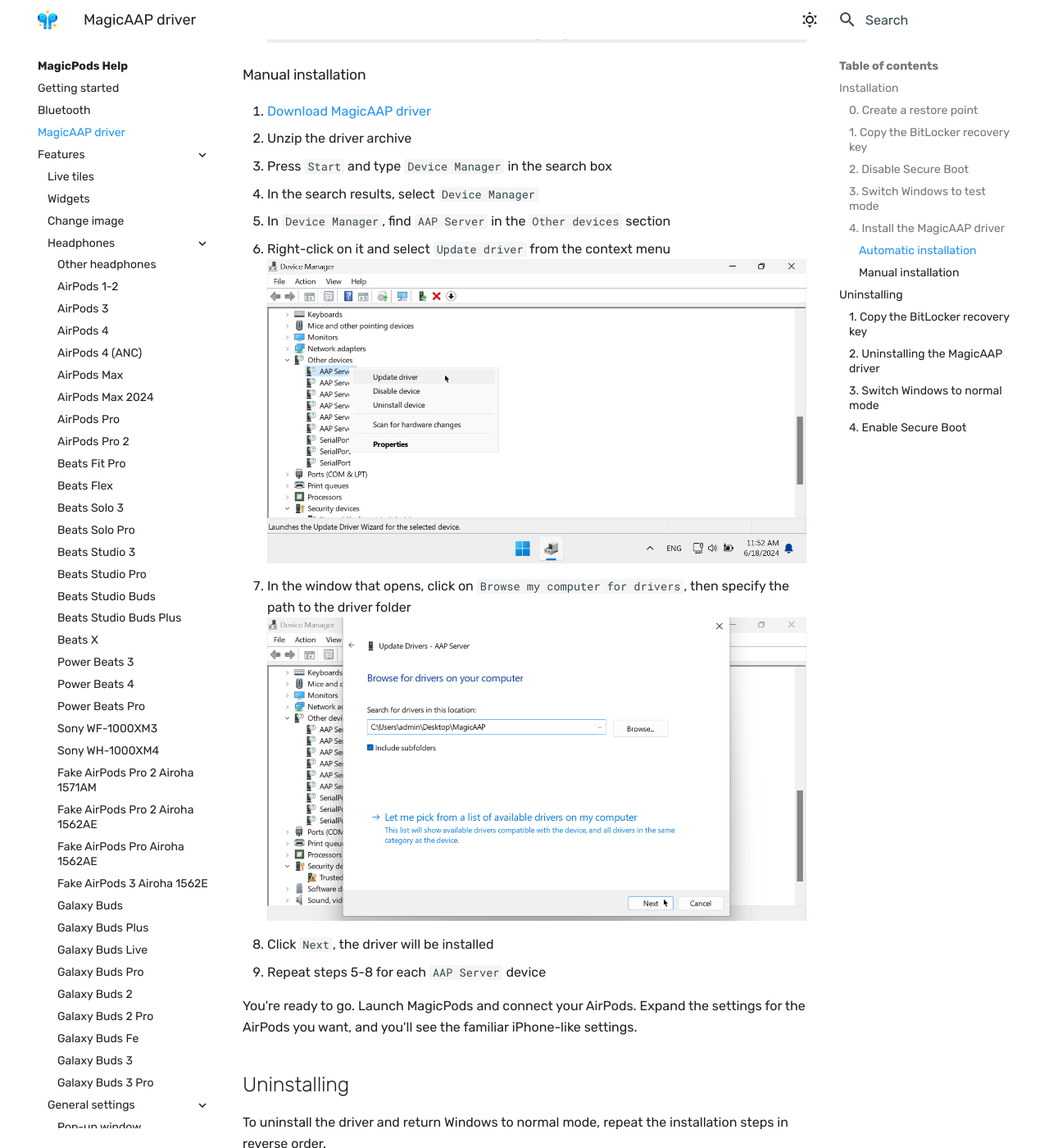
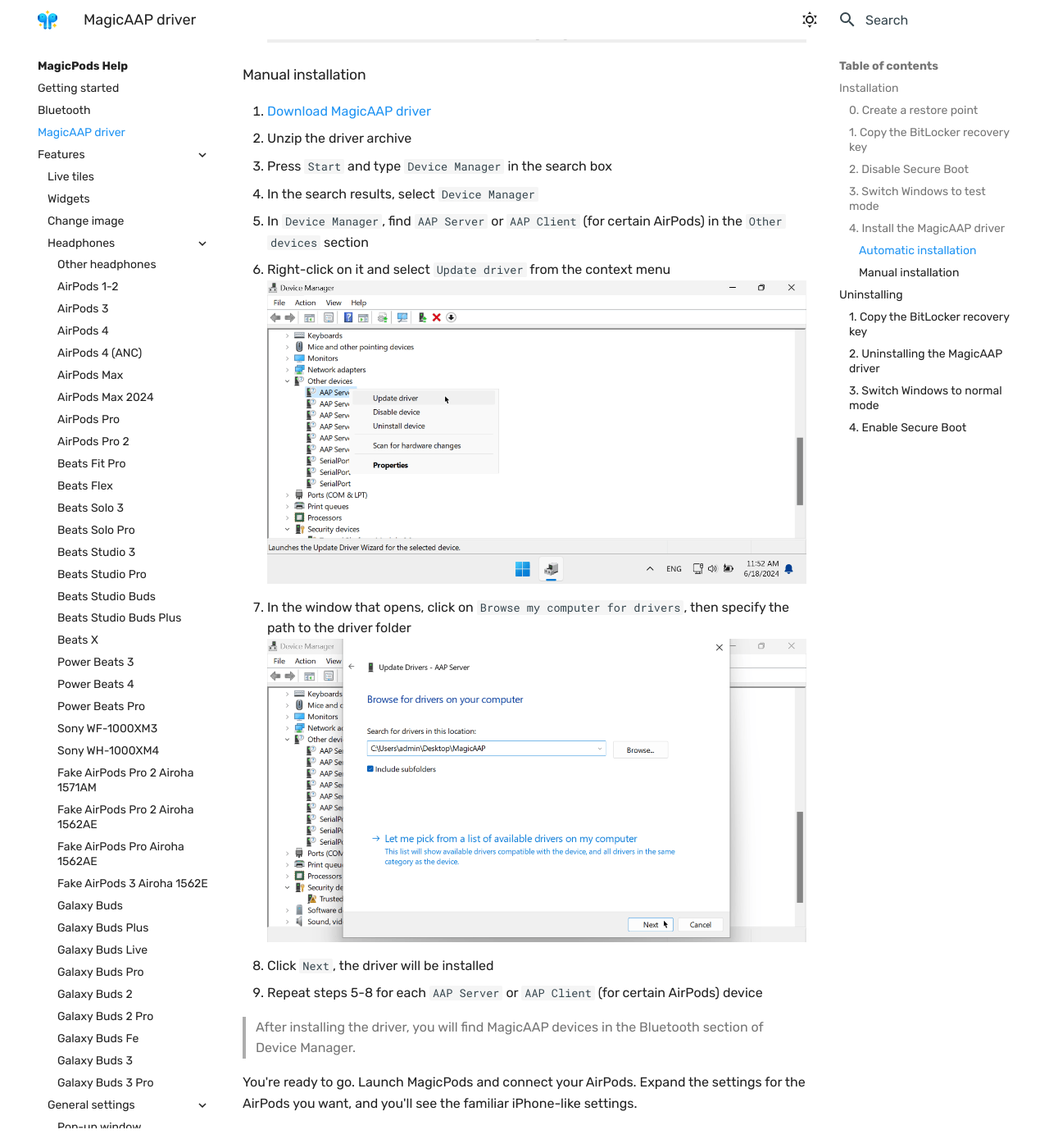
Before and after one commit to steam3d/help.magicpods.app, an MkDocs documentation site: the page built from docs/fun-magicaap.md, in a window 1280 px wide and 1400 px high, scrolled down 6715 px. Shown: the whole window at 82% size. Built offline with MkDocs 1.6.1 and Material for MkDocs 9.7.7, drawn with Linux system fonts in a browser that asks for light colours.

Commit message:
Update fun-magicaap.md

```diff
--- a/docs/fun-magicaap.md
+++ b/docs/fun-magicaap.md
@@ -92,13 +92,15 @@ SHA256          E16A8F1C6052432A388D33FDD4AC6D4F3CA909CF4C3DD37A152DB0E9342B66C2
 2. Unzip the driver archive
 3. Press `Start` and type `Device Manager` in the search box
 4. In the search results, select `Device Manager`
-5. In `Device Manager`, find `AAP Server` in the `Other devices` section
+5. In `Device Manager`, find `AAP Server` or `AAP Client` (for certain AirPods) in the `Other devices` section
 6. Right-click on it and select `Update driver` from the context menu
 ![](media/MagicAAP-Manual-Update-Driver.png)
 7. In the window that opens, click on `Browse my computer for drivers`, then specify the path to the driver folder
 ![](media/MagicAAP-Manual-Update-Driver-Install.png)
 8. Click `Next`, the driver will be installed
-9. Repeat steps 5-8 for each `AAP Server` device
+9. Repeat steps 5-8 for each `AAP Server` or `AAP Client` (for certain AirPods) device
+
+> After installing the driver, you will find MagicAAP devices in the Bluetooth section of Device Manager.
 
 You're ready to go. Launch MagicPods and connect your AirPods. Expand the settings for the AirPods you want, and you'll see the familiar iPhone-like settings.
 
@@ -135,7 +137,7 @@ Keep the recovery codes in your phone, notebook, or on another computer because
 ![](media/MagicAAP-Manual-Uninstall-Driver.png)
 5. Check `Attempt to remove the driver for this device.` and click `Uninstall`
 ![](media/MagicAAP-Manual-Uninstall-Driver-Uninstall.png)
-6. Repeat steps 3-5 for each `AAP Server` device
+6. Repeat steps 3-5 for each `MagicAAP` device
 
 ### 3. Switch Windows to normal mode
 
```
